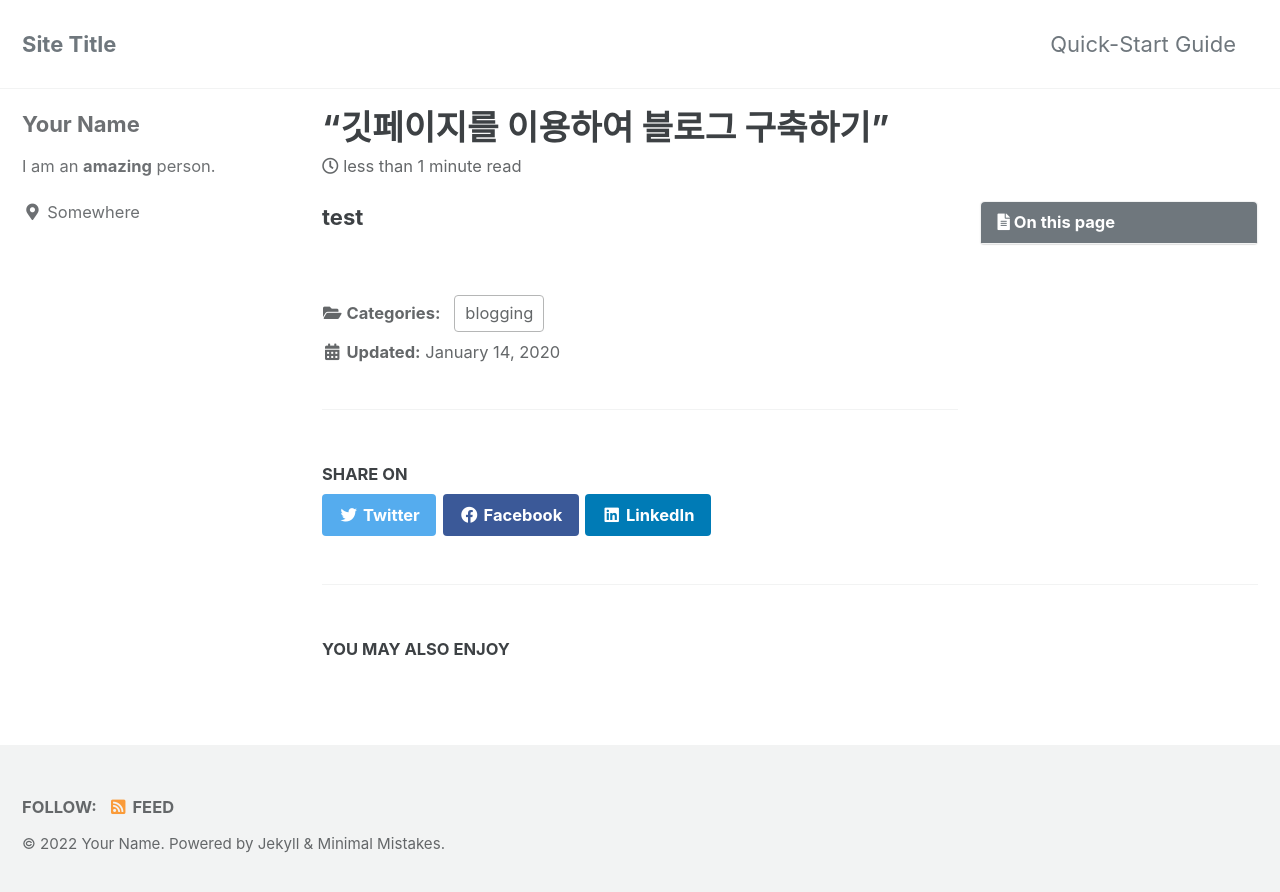
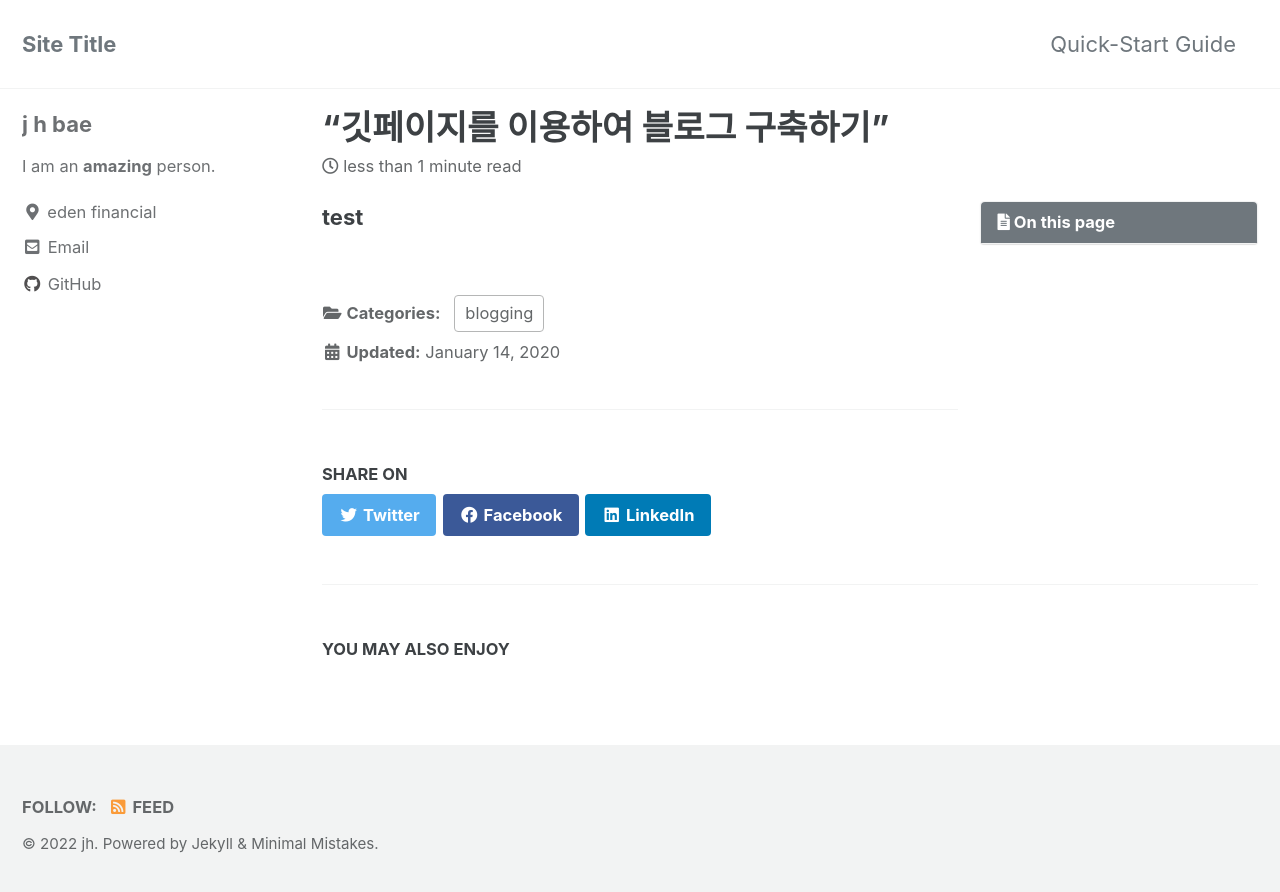
Before and after one commit to jhoonbae/jhoonbae.github.io, a Jekyll site: the page built from _posts/2022-04-13-test.md, in a window 1280 px wide. Shown: the top 892 px of the page. Built offline with Jekyll 4.4.1, drawn with Linux system fonts in a browser that asks for light colours; cached includes are drawn as plain includes.

Commit message:
checking link

```diff
--- a/_config.yml
+++ b/_config.yml
@@ -19,7 +19,7 @@ locale                   : "en-US"
 title                    : "Site Title"
 title_separator          : "-"
 subtitle                 : # site tagline that appears below site title in masthead
-name                     : "Your Name"
+name                     : "jh"
 description              : "An amazing website."
 url                      : # the base hostname & protocol for your site e.g. "https://mmistakes.github.io"
 baseurl                  : # the subpath of your site, e.g. "/blog"
@@ -102,15 +102,15 @@ analytics:
 
 # Site Author
 author:
-  name             : "Your Name"
+  name             : "j h bae"
   avatar           : # path of avatar image, e.g. "/assets/images/bio-photo.jpg"
   bio              : "I am an **amazing** person."
-  location         : "Somewhere"
+  location         : "eden financial"
   email            :
   links:
     - label: "Email"
       icon: "fas fa-fw fa-envelope-square"
-      # url: "mailto:your.name@email.com"
+      url: "mailto:bae156@naver.com"
     - label: "Website"
       icon: "fas fa-fw fa-link"
       # url: "https://your-website.com"
@@ -122,7 +122,7 @@ author:
       # url: "https://facebook.com/"
     - label: "GitHub"
       icon: "fab fa-fw fa-github"
-      # url: "https://github.com/"
+      url: "https://github.com/jhoonbae"
     - label: "Instagram"
       icon: "fab fa-fw fa-instagram"
       # url: "https://instagram.com/"
```
